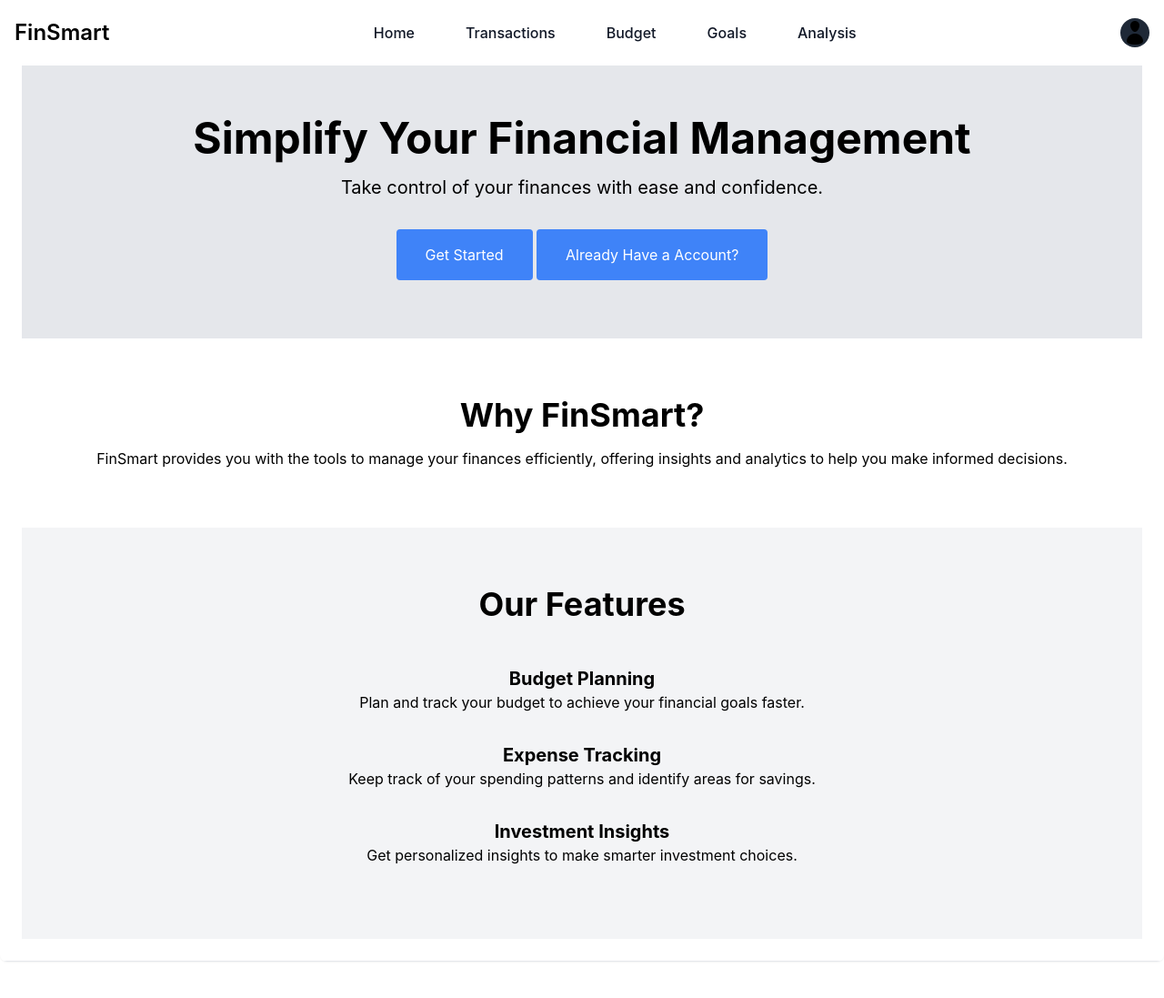
After one commit to WalkingStatue/finsmart, a Django app: page /landing/ in a window 1280 px wide. The commit adds this page. Shown: the whole page at 91% size. Run offline with Django 5.2, Linux system fonts and the light colour scheme; some libraries are stand-ins or nearby versions.

Commit message:
Landing Page Added

```diff
--- a/finsmart/templates/base.html
+++ b/finsmart/templates/base.html
@@ -38,12 +38,21 @@
       <div
         class="max-w-screen-xl flex flex-wrap items-center justify-between mx-auto p-4"
       >
-        <a href="/" class="flex items-center space-x-3 rtl:space-x-reverse">
+      {% if user.is_authenticated %}
+        <a href="{% url 'dashboard:user_dashboard' %}" class="flex items-center space-x-3 rtl:space-x-reverse">
           <span
             class="self-center text-2xl font-semibold whitespace-nowrap dark:text-white"
             >FinSmart</span
           >
         </a>
+        {% else %}
+        <a href="{% url 'landing_page' %}" class="flex items-center space-x-3 rtl:space-x-reverse">
+          <span
+            class="self-center text-2xl font-semibold whitespace-nowrap dark:text-white"
+            >FinSmart</span
+          >
+        </a>
+        {% endif %}
         <div
           class="flex items-center md:order-2 space-x-3 md:space-x-0 rtl:space-x-reverse"
         >
--- /dev/null
+++ b/finsmart/templates/landing_page.html
@@ -0,0 +1,47 @@
+{% extends 'base.html' %}
+
+{% block title %}FinSmart - Simplify Your Financial Management{% endblock %}
+
+{% block content %}
+<!-- Hero Section -->
+<section class="text-center py-16 bg-gray-200">
+    <div class="container mx-auto">
+        <h1 class="text-5xl font-bold">Simplify Your Financial Management</h1>
+        <p class="text-xl mt-4">Take control of your finances with ease and confidence.</p>
+        <a href="{% url 'account_signup' %}" class="mt-8 inline-block bg-blue-500 text-white px-8 py-4 rounded">Get Started</a>
+        <a href="{% url 'account_login' %}" class="mt-8 inline-block bg-blue-500 text-white px-8 py-4 rounded">Already Have a Account?</a>
+    </div>
+</section>
+
+<!-- About Section -->
+<section class="py-16">
+    <div class="container mx-auto text-center">
+        <h2 class="text-4xl font-bold">Why FinSmart?</h2>
+        <p class="mt-4">FinSmart provides you with the tools to manage your finances efficiently, offering insights and analytics to help you make informed decisions.</p>
+    </div>
+</section>
+
+<!-- Features Section -->
+<section class="py-16 bg-gray-100">
+    <div class="container mx-auto">
+        <h2 class="text-4xl font-bold text-center">Our Features</h2>
+        <div class="flex flex-wrap mt-8">
+            <!-- Feature 1 -->
+            <div class="w-full md:w-1/3 text-center p-4">
+                <h3 class="font-bold text-xl">Budget Planning</h3>
+                <p>Plan and track your budget to achieve your financial goals faster.</p>
+            </div>
+            <!-- Feature 2 -->
+            <div class="w-full md:w-1/3 text-center p-4">
+                <h3 class="font-bold text-xl">Expense Tracking</h3>
+                <p>Keep track of your spending patterns and identify areas for savings.</p>
+            </div>
+            <!-- Feature 3 -->
+            <div class="w-full md:w-1/3 text-center p-4">
+                <h3 class="font-bold text-xl">Investment Insights</h3>
+                <p>Get personalized insights to make smarter investment choices.</p>
+            </div>
+        </div>
+    </div>
+</section>
+{% endblock %}
--- a/finsmart/urls.py
+++ b/finsmart/urls.py
@@ -27,6 +27,7 @@ from analysis import urls as analysis_urls
 from export import urls as export_urls
 from import_transactions import urls as import_urls
 from django.conf import settings
+from .views import LandingPageView
 
 
 urlpatterns = [
@@ -39,5 +40,6 @@ urlpatterns = [
     path("analysis/",include(analysis_urls,namespace="analysis")),
     path("export/",include(export_urls,namespace="export")),
     path("import/",include(import_urls,namespace="import")),
+    path('landing/', LandingPageView.as_view(), name='landing_page'),
     path("", include("allauth.urls")),
 ] + static(settings.MEDIA_URL,document_root=settings.MEDIA_ROOT)
--- a/finsmart/views.py
+++ b/finsmart/views.py
@@ -0,0 +1,9 @@
+from django.views.generic import TemplateView
+
+class LandingPageView(TemplateView):
+    template_name = 'landing_page.html'
+
+    def get_context_data(self, **kwargs):
+        # You can add any additional context here if needed
+        context = super().get_context_data(**kwargs)
+        return context
```
